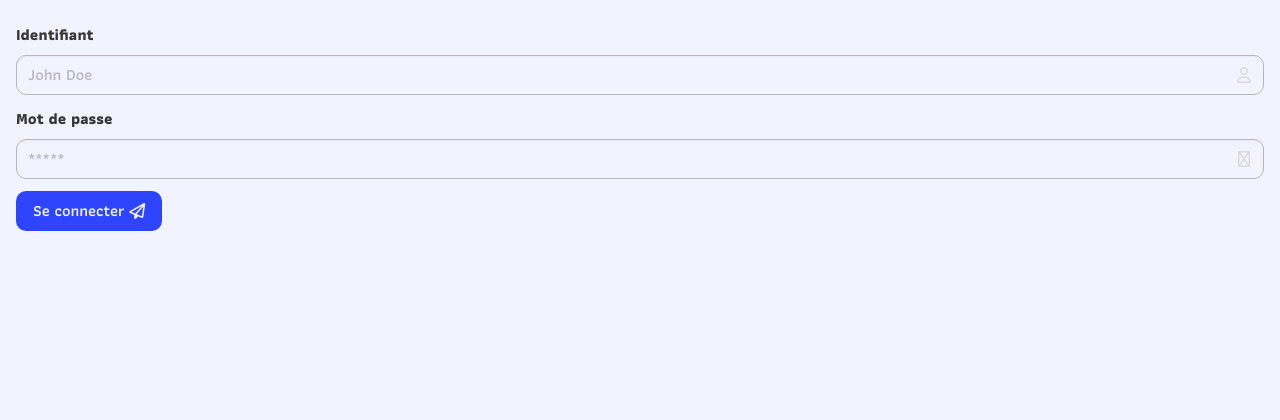
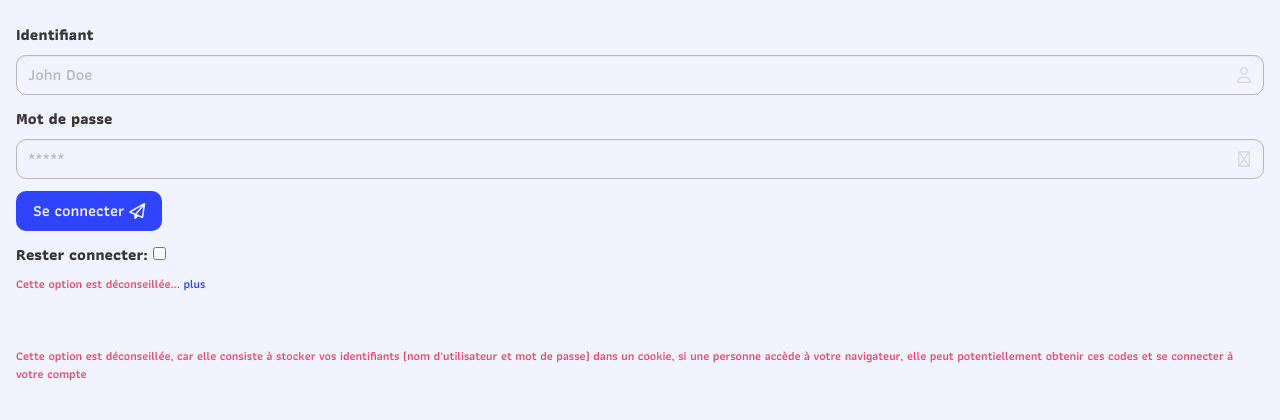
Before and after one commit to elevedirect/app, a Flask app: page / in a window 1280 px wide. Shown: the part 278-698 px from the top of the page. Run offline with Flask 2, Linux system fonts and the light colour scheme; parts of the project's set-up code (start-up, migrations or seed data) failed here and were passed over; some libraries are stand-ins or nearby versions.

Commit message:
stay connected

```diff
--- a/main.py
+++ b/main.py
@@ -172,6 +172,17 @@ def load_dynamic(callback):
 @app.route('/')
 def root():
     expired = request.args.get('expired')
+    if expired == 'true':
+        login_informations = request.cookies.get('stay_connected')
+        if login_informations:
+            login_informations = json.loads(login_informations)
+            username = login_informations['username']
+            password = login_informations['password']
+            credentials = school.login(username, password)
+            if credentials:
+                response = make_response(redirect('/home'))
+                response.set_cookie('account', json.dumps(credentials))
+                return response
     error = request.args.get('error')
     return render_template('login.html', expired=expired, error=error)
 
@@ -239,9 +250,14 @@ def qr():
 def login():
     username = request.form.get('username')
     password = request.form.get('password')
+    stay_connected = request.form.get('stay')
     credentials = school.login(username, password)
     if credentials:
         response = make_response(redirect('/home'))
+        if stay_connected is not None:
+            if stay_connected == 'on':
+                account_informations = {"username": username, "password": password}
+                response.set_cookie('stay_connected', json.dumps(account_informations))
         response.set_cookie('account', json.dumps(credentials))
         return response
     return render_template('login.html', failed='true')
--- a/templates/login.html
+++ b/templates/login.html
@@ -50,6 +50,22 @@
         <button class="button is-link">Se connecter&nbsp;<i class="far fa-paper-plane"></i></button>
       </div>
     </div>
+    <div class="field">
+    <div class="control">
+      <div class="label">
+        Rester connecter: <input type="checkbox" name="stay" >
+      </div>
+      <div class="help is-danger always">
+        Cette option est déconseillée... <a href="#morestayconnected">plus</a> <br><br><br><br>
+        <div id="morestayconnected">
+          Cette option est déconseillée, car elle consiste à stocker vos identifiants (nom d'utilisateur et mot de passe)
+          dans un cookie, si une personne accède à votre navigateur, elle peut potentiellement obtenir ces codes et se
+          connecter à votre compte
+        </div>
+      </div>
+
+    </div>
+  </div>
   </form>
 </div>
 <style>
@@ -68,6 +84,9 @@
         display: none;
     }
     {% endif %}
+    .always {
+        display: block !important;
+    }
 </style>
 </body>
 </html>
```
